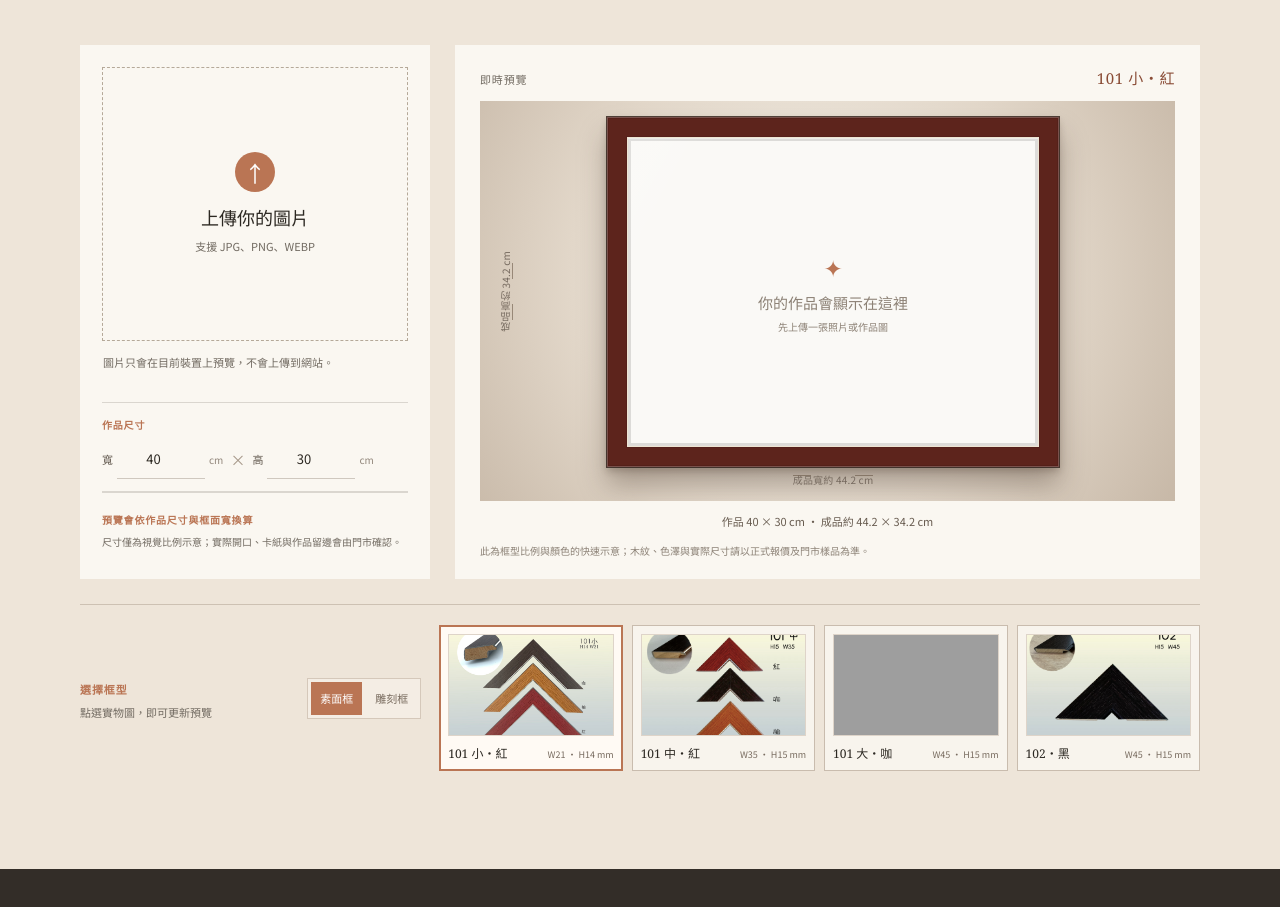
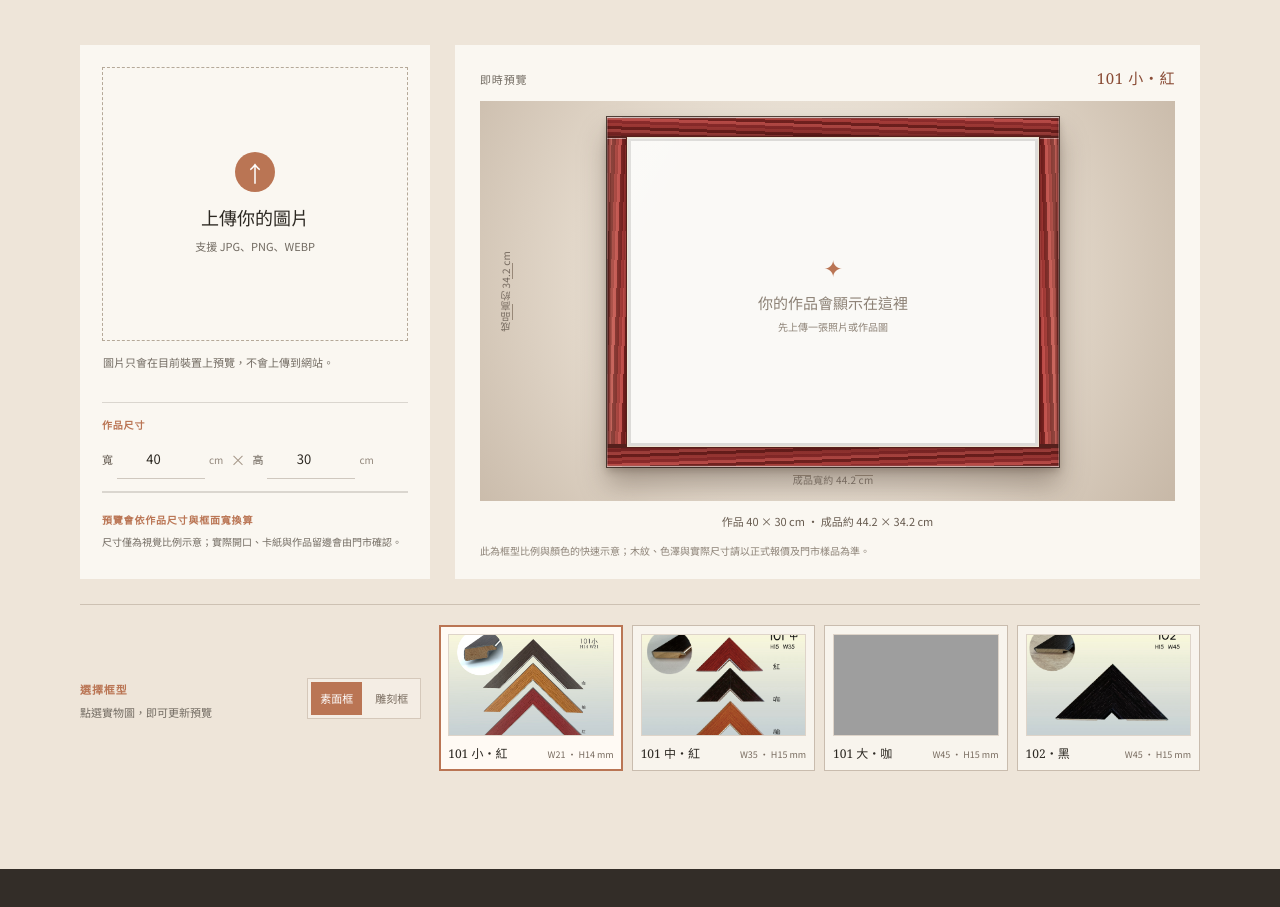
Before and after one commit to ChuXuanTseng/guanmei-frame, a plain HTML site: page index.html in a window 1280 px wide. Shown: the part 2907-3814 px from the top of the page. Drawn offline with Linux system fonts and the light colour scheme; grey boxes are pictures that could not be loaded.

Commit message:
加入相框四邊細節結構

```diff
--- a/index.html
+++ b/index.html
@@ -115,6 +115,10 @@
                 <div class="preview-measure preview-measure-height"><span id="preview-height-measure">成品高約 34.2 cm</span></div>
                 <div class="preview-frame-wrap">
                   <div class="preview-frame" id="preview-frame" data-frame="101-small-red">
+                    <span class="frame-detail frame-detail-top" aria-hidden="true"></span>
+                    <span class="frame-detail frame-detail-right" aria-hidden="true"></span>
+                    <span class="frame-detail frame-detail-bottom" aria-hidden="true"></span>
+                    <span class="frame-detail frame-detail-left" aria-hidden="true"></span>
                     <div class="preview-artwork">
                       <img id="preview-artwork-image" alt="客戶上傳作品的相框預覽" hidden />
                       <div class="preview-placeholder" id="preview-placeholder"><span>✦</span><b>你的作品會顯示在這裡</b><small>先上傳一張照片或作品圖</small></div>
```
